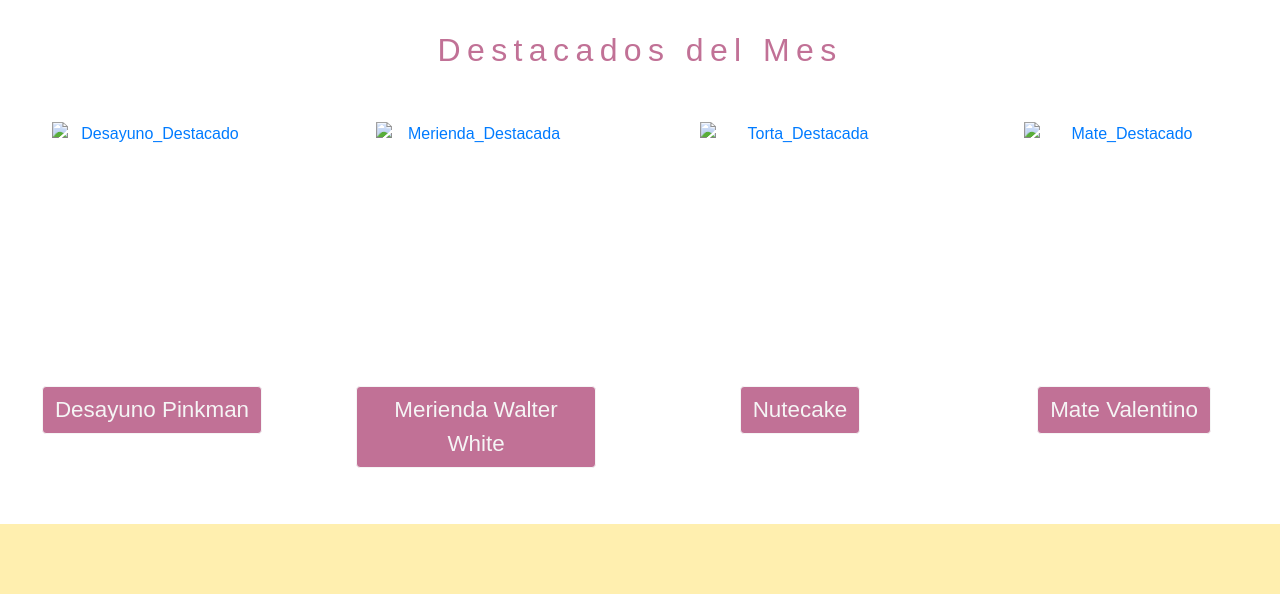
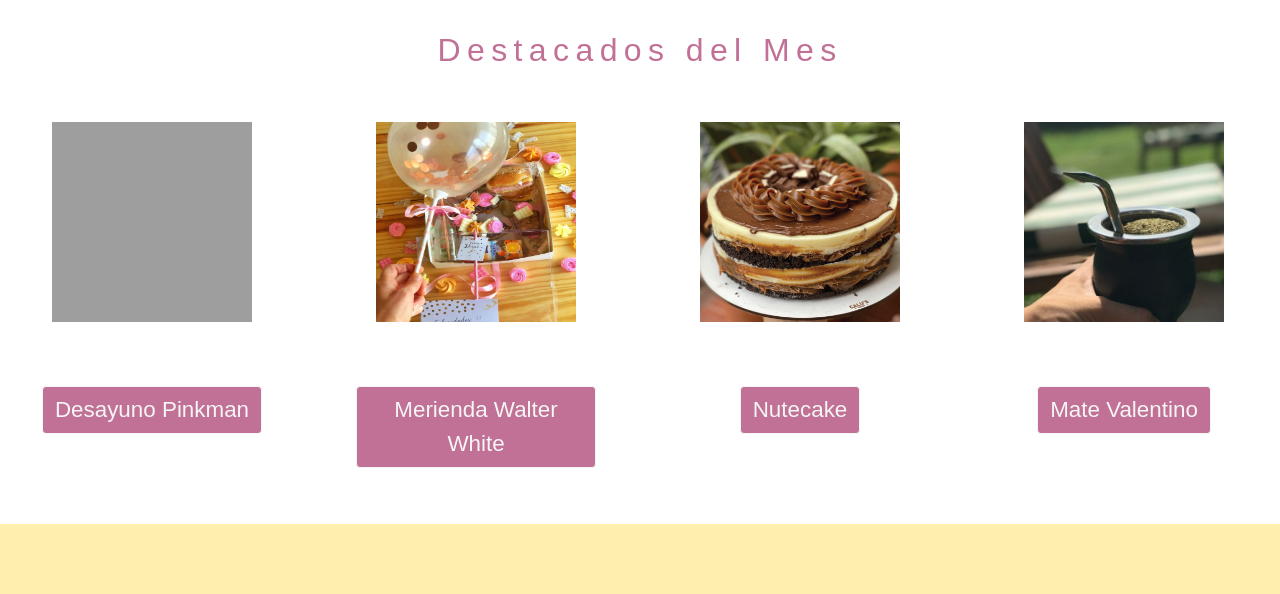
Before and after one commit to javipalitt/breaking-fast, a website: page index.html in a window 1280 px wide. Shown: the part 2720-3314 px from the top of the page. Drawn offline with nearby package versions, Linux system fonts and the light colour scheme; the site is published under a folder, as on GitHub Pages, so addresses that start at the root find nothing; a web font is replaced by a local one.

Commit message:
Update index.html

```diff
--- a/index.html
+++ b/index.html
@@ -184,27 +184,27 @@
 <section class="grid-destacados" >
 
 <div class="about__destacados">
-	<a href="./views/desayunos.html"><img src="/media/desayunodestacado.jpg" alt="Desayuno_Destacado" width="15%"></a>
+	<a href="./views/desayunos.html"><img src="./media/desayunodestacado.jpg" alt="Desayuno_Destacado" width="15%"></a>
 	<span class="btn btn-primary">Desayuno Pinkman</span>
 </div>
 
 <div class="about__destacados">
-	<a href="./views/meriendas.html"><img src="/media/meriendadestacada.jpg" alt="Merienda_Destacada" width="15%"></a>
+	<a href="./views/meriendas.html"><img src="./media/meriendadestacada.jpg" alt="Merienda_Destacada" width="15%"></a>
 	<span class="btn btn-primary">Merienda Walter White</span>
 </div>
 
 <div class="about__destacados">
-	<a href="./views/tortas.html"><img src="/media/tortadestacada.png" alt="Torta_Destacada" width="15%"></a>
+	<a href="./views/tortas.html"><img src="./media/tortadestacada.png" alt="Torta_Destacada" width="15%"></a>
 	<span class="btn btn-primary">Nutecake</span>
 </div>
 
 <div class="about__destacados">
-<a href="./views/matesytazas.html#mates1"><img src="/media/matedestacado.jpg" alt="Mate_Destacado" width="15%"></a>
+<a href="./views/matesytazas.html#mates1"><img src="./media/matedestacado.jpg" alt="Mate_Destacado" width="15%"></a>
 	<span class="btn btn-primary">Mate Valentino</span>
 </div>
 
 <div class="about__destacados">
-	<a href="./views/matesytazas.html#tazas1"><img src="/media/vasodestacado.jpg" alt="Vaso_Destacado " width="15%"></a>
+	<a href="./views/matesytazas.html#tazas1"><img src="./media/vasodestacado.jpg" alt="Vaso_Destacado " width="15%"></a>
 	<span class="btn btn-primary">Vaso Pink Bear</span>
 </div>
 </section>
```
